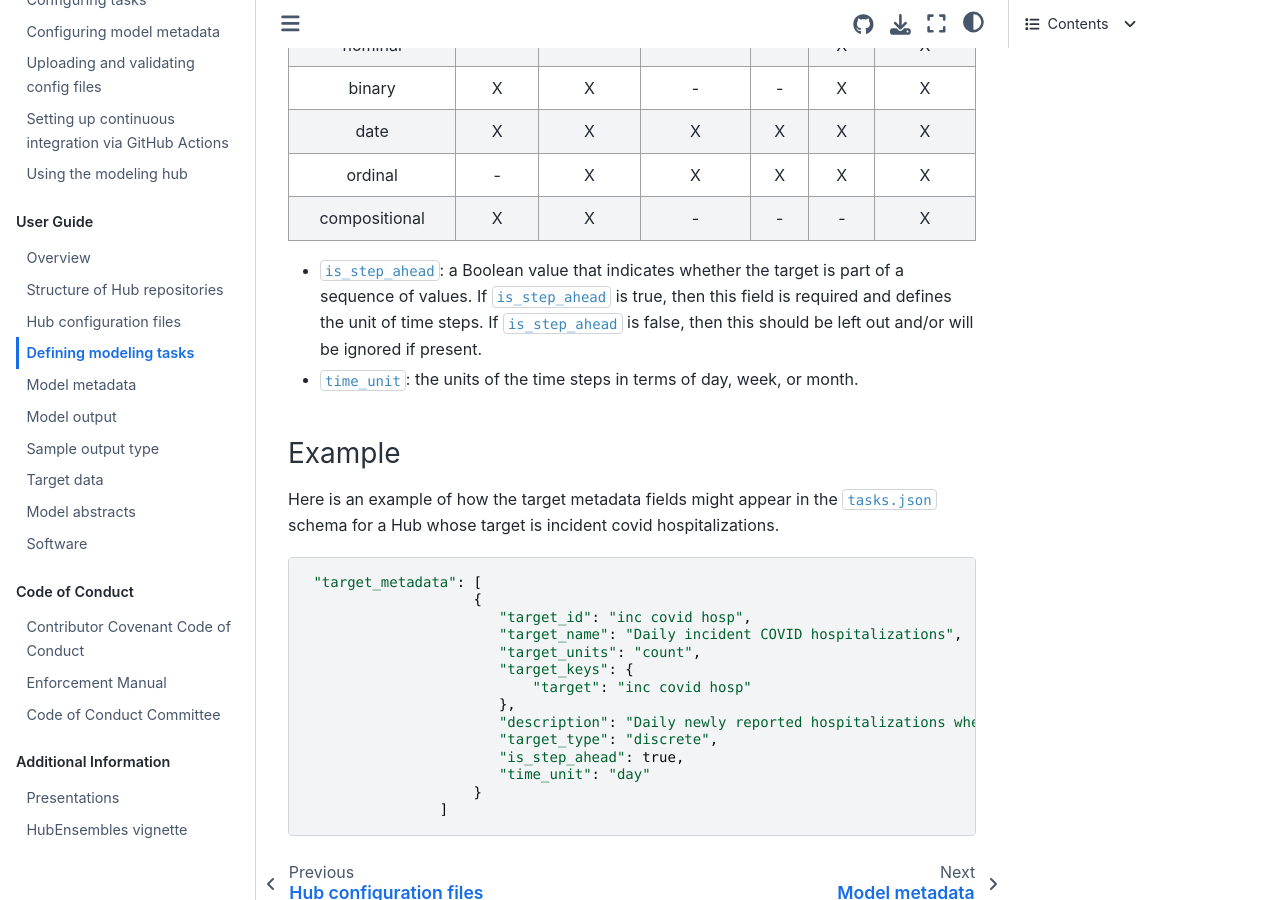
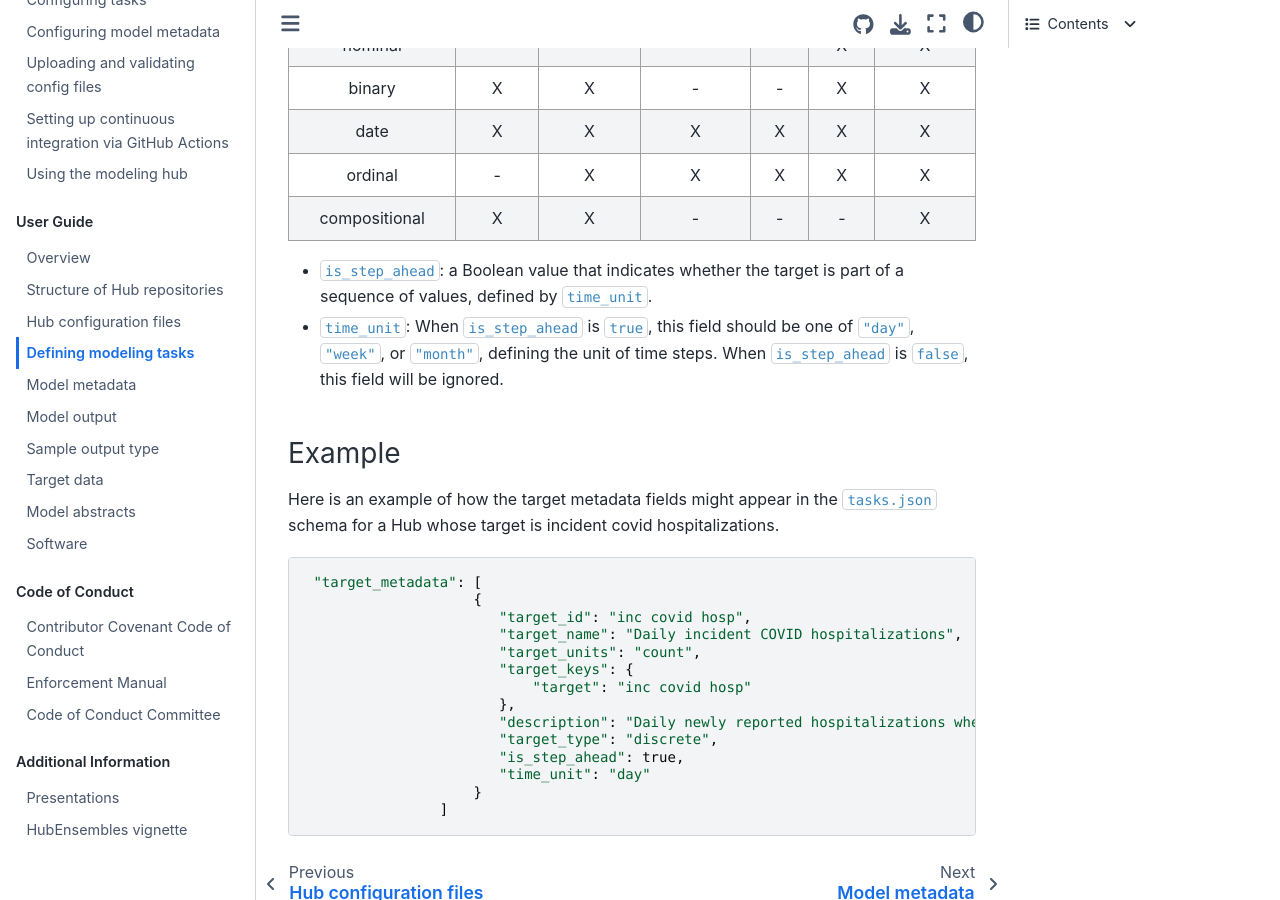
Before and after one commit to hubverse-org/hubDocs, a Sphinx documentation site: the page built from docs/source/user-guide/tasks.md, in a window 1280 px wide and 900 px high, scrolled down 3826 px. Built offline with Sphinx 7.4.7 and the Sphinx Book theme 1.1.4, drawn with Linux system fonts in a browser that asks for light colours; comment, search, counter and statistics services are not loaded.

Commit message:
update `is_step_ahead` and `time_unit` documenation
This will fix #160 by clarifying that `time_unit` is dependent on `is_step_ahead`

```diff
--- a/docs/source/user-guide/tasks.md
+++ b/docs/source/user-guide/tasks.md
@@ -76,8 +76,8 @@ It is composed of the following fields:
 | ordinal | - | X | X | X | X | X |
 | compositional | X | X | - | - | - | X |
 
-* `is_step_ahead`: a Boolean value that indicates whether the target is part of a sequence of values. If `is_step_ahead` is true, then this field is required and defines the unit of time steps. If `is_step_ahead` is false, then this should be left out and/or will be ignored if present.
-* `time_unit`: the units of the time steps in terms of day, week, or month.
+* `is_step_ahead`: a Boolean value that indicates whether the target is part of a sequence of values, defined by `time_unit`.
+* `time_unit`: When `is_step_ahead` is `true`, this field should be one of `"day"`, `"week"`, or `"month"`, defining the unit of time steps. When `is_step_ahead` is `false`, this field will be ignored.
 
 ### Example
 Here is an example of how the target metadata fields might appear in the `tasks.json` schema for a Hub whose target is incident covid hospitalizations.
```
